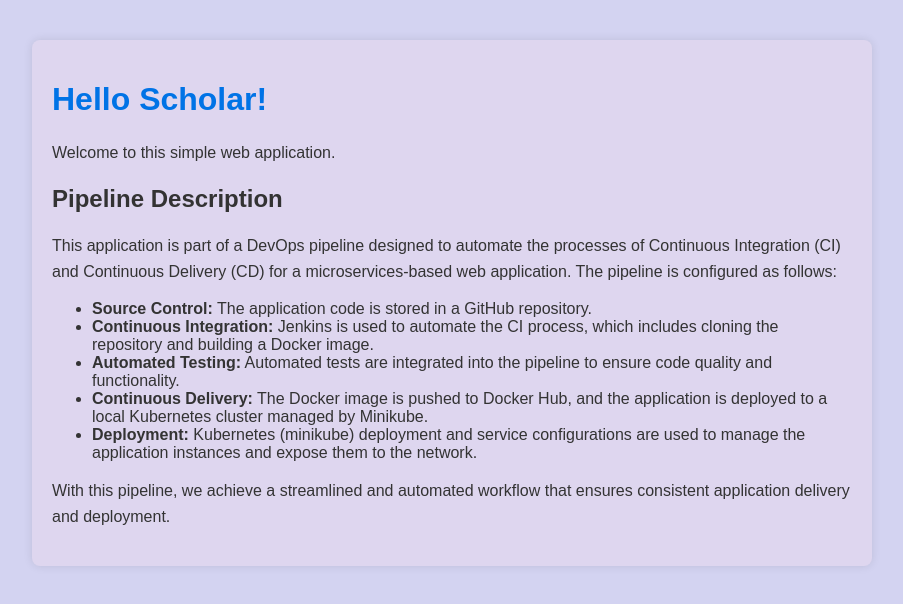
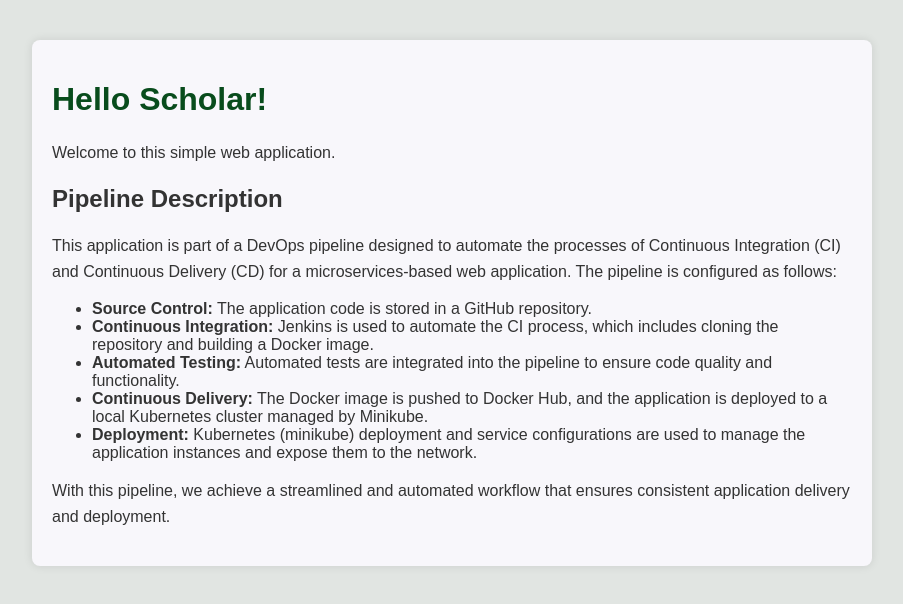
Before and after one commit to ardixus/my_firstime, a plain HTML site: page src/index.html in a window 1280 px wide. Shown: the whole page, without its empty margins (188-1091 px from the left). Drawn offline with Linux system fonts and the light colour scheme.

Commit message:
removed nodeport in service and color code in html

```diff
--- a/src/index.html
+++ b/src/index.html
@@ -8,11 +8,11 @@
         body {
             font-family: Arial, sans-serif;
             margin: 40px;
-            background-color: #d3d3f1;
+            background-color: #e1e5e2;
             color: #333;
         }
         h1 {
-            color: #0073e6;
+            color: #084c1c;
         }
         p {
             line-height: 1.6;
@@ -21,7 +21,7 @@
             max-width: 800px;
             margin: 0 auto;
             padding: 20px;
-            background-color: #ded6ef;
+            background-color: #f8f7fb;
             border-radius: 8px;
             box-shadow: 0 0 10px rgba(0, 0, 0, 0.1);
         }
```
Also changed, not shown: 1 other file.
